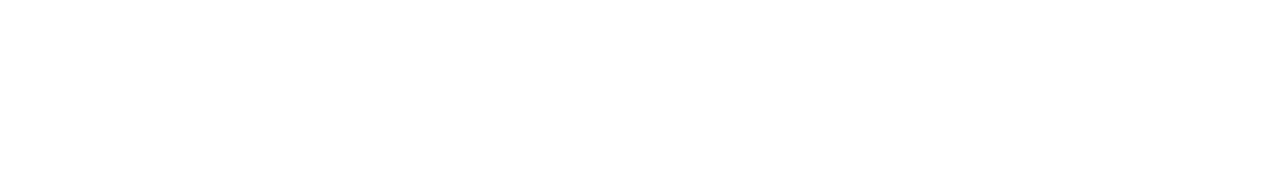
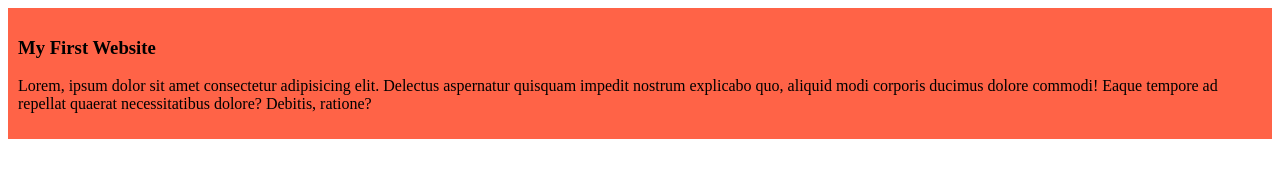
Before and after one commit to sajmun14/my-first-github-repo, a plain HTML site: page index.html in a window 1280 px wide. Drawn offline with Linux system fonts and the light colour scheme.

Commit message:
my second commit

```diff
--- a/index.html
+++ b/index.html
@@ -4,8 +4,12 @@
     <meta charset="UTF-8">
     <meta name="viewport" content="width=device-width, initial-scale=1.0">
     <title>My First Ever Github Repo</title>
+    <link rel="stylesheet" href="styles/blog.css">
 </head>
 <body>
-
+    <div>
+        <h3>My First Website</h3>
+        <P>Lorem, ipsum dolor sit amet consectetur adipisicing elit. Delectus aspernatur quisquam impedit nostrum explicabo quo, aliquid modi corporis ducimus dolore commodi! Eaque tempore ad repellat quaerat necessitatibus dolore? Debitis, ratione?</P>
+    </div>
 </body>
 </html>
--- /dev/null
+++ b/styles/blog.css
@@ -0,0 +1,4 @@
+div{
+    background-color: tomato;
+    padding: 10px;
+}
```
